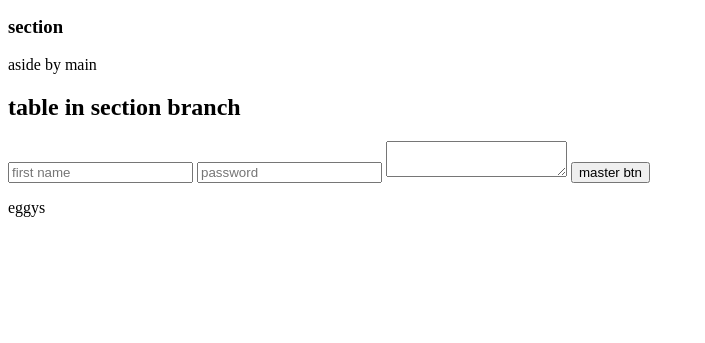
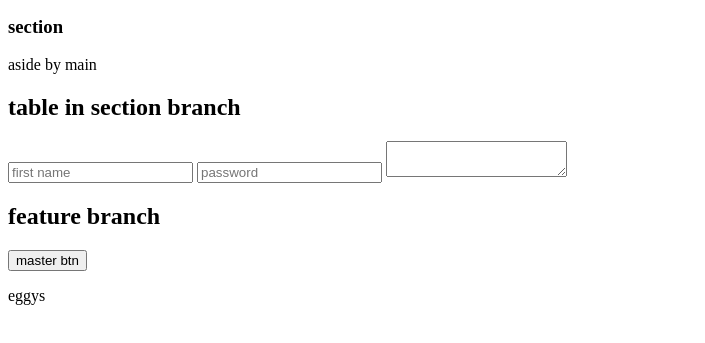
Before and after one commit to Eggys321/git, a plain HTML site: page index.html in a window 1280 px wide. Shown: the part 101-444 px from the top of the page, without its empty margins (0-705 px from the left). Drawn offline with Linux system fonts and the light colour scheme.

Commit message:
feature:added h2 of lorem for feature branch

```diff
--- a/index.html
+++ b/index.html
@@ -20,6 +20,7 @@
             <input type="text" placeholder="first name">
             <input type="password" name="" placeholder="password" id="">
             <textarea name="" id=""></textarea>
+            <h2>feature branch</h2>
             <button>master btn</button>
         </form>
     </main>
```
